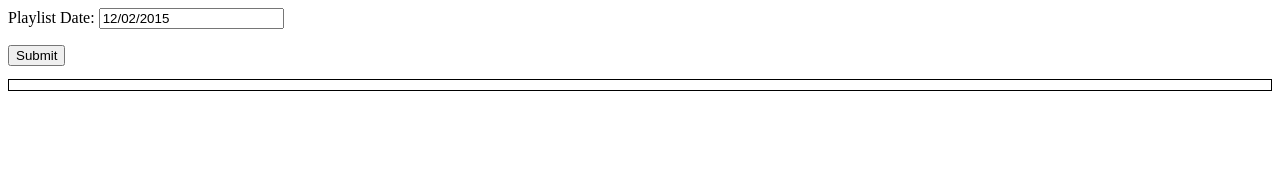
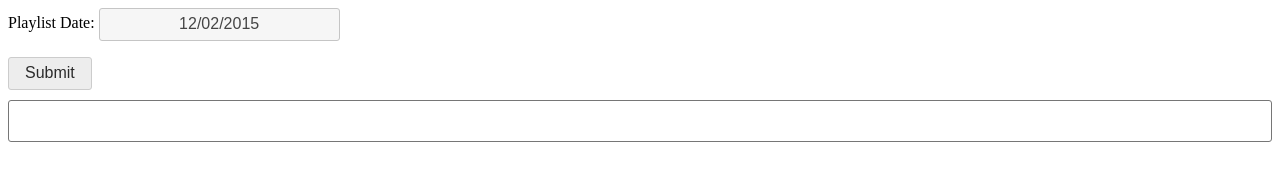
Before and after one commit to pwalkr/wfmt-playlist-generator, a plain HTML site: page index.html in a window 1280 px wide. Both pictures are taken after a click on the button "Submit". Drawn offline with nearby package versions, Linux system fonts and the light colour scheme; no server answers.

Commit message:
index|main: unix line-endings, lots of cleanup

```diff
--- a/index.html
+++ b/index.html
@@ -4,14 +4,24 @@
 <link rel="stylesheet" href="https://ajax.googleapis.com/ajax/libs/jqueryui/1.11.4/themes/smoothness/jquery-ui.css">
 <script src="https://ajax.googleapis.com/ajax/libs/jqueryui/1.11.4/jquery-ui.min.js"></script>
 <script src="main.js"></script>
+<style>
+	textarea{
+		margin-top: 10px;
+		display: block;
+		width: 100%;
+		padding: 5px;
+		resize: none;
+		overflow-y: hidden; /* set by javascript */
+	}
+</style>
 </head>
 <body>
 
 <p>Playlist Date: <input type="text" id="datepicker" placeholder="Select a date"></p>
 
-<button onclick="submit()">Submit</button>
+<button>Submit</button>
 
-<pre style="border: 1px solid black; padding: 5px" id="playlist"></pre>
+<textarea readonly id="playlist"></textarea>
 
 </body>
 </html>
--- a/main.js
+++ b/main.js
@@ -41,8 +41,6 @@ function extractHour (playlist, remoteHour, localHour) {
 			extract.push(playlist[x]);
 		}
 	}
-	console.log("Extracted");
-	console.log(extract);
 	return extract
 }
 
@@ -62,8 +60,6 @@ function parseList (playlist, date) {
 			localList = localList.concat(extractHour(playlist, 7, 22));
 			localList = localList.concat(extractHour(playlist, 8, 23));
 	}
-	console.log("Local list:");
-	console.log(localList);
 	return localList;
 }
 
@@ -80,6 +76,7 @@ function getDateStr (date) {
 }
 
 function printList (playlist) {
+	var textarea = document.getElementById('playlist');
 	var preStr = "Date\tTime\tTitle\n";
 	for (var x = 0; x < playlist.length; x++) {
 		preStr += getDateStr(playlist[x].time);
@@ -87,36 +84,47 @@ function printList (playlist) {
 		preStr += '\t' + playlist[x].name;
 		preStr += '\n';
 	}
-	$('#playlist').text(preStr);
+	textarea.innerText = preStr;
+	textarea.style.height = "";
+	textarea.style.height = textarea.scrollHeight + "px";
+}
+
+function fetchPlaylist(date, callback) {
+	var importList;
+	var playlist = [];
+	var baseUrl="https://api.composer.nprstations.org/v1/widget/55913d0c8fa46b530f88384b/playlist"
+	var datestamp = date.getFullYear() + '-' + zeroPad(date.getMonth()+1, 2) + '-' + zeroPad(date.getDate(), 2);
+	$.get(baseUrl, {datestamp:datestamp}, function (res) {
+		importList = res.playlist[0].playlist
+		for (var x = 0; x < importList.length; x++) {
+			playlist.push(wfmtToSong(importList[x]));
+		}
+		callback(playlist);
+	});
 }
 
 function submit() {
-	var wfmt_playlist;
-	var baseUrl="https://api.composer.nprstations.org/v1/widget/55913d0c8fa46b530f88384b/playlist"
-	var pdate = $("#datepicker").val();
-	var splitdate = pdate.split('/');
-	var datestamp;
+	var pickerDate = $("#datepicker").val();
+	var splitDate = pickerDate.split('/');
+	var date;
 
-	if (splitdate.length < 3) {
+	if (splitDate.length < 3) {
 		alert("Please enter a valid date");
 		return;
 	}
-	datestamp = splitdate[2] + '-' + splitdate[0] + '-' + splitdate[1];
 
-	$.get(baseUrl, {datestamp:datestamp}, function (res) {
-		var importList = res.playlist[0].playlist
-		var playlist = [];
-		for (var x = 0; x < importList.length; x++) {
-			playlist.push(wfmtToSong(importList[x]));
-		}
-		console.log(playlist);
-		var localList = parseList(playlist, new Date(splitdate[2], parseInt(splitdate[0])-1, splitdate[1]));
+	date = new Date(splitDate[2], parseInt(splitDate[0])-1, splitDate[1]);
+	fetchPlaylist(date, function (playlist) {
+		var localList = parseList(playlist, date);
 		printList(localList);
 	});
 }
 $(document).ready(function main () {
+	var date = new Date();
+	$("#datepicker").val((date.getMonth()+1) + '/' + zeroPad(date.getDate(), 2) + '/' + date.getFullYear());
+
 	$("#datepicker").datepicker();
-	//var baseUrl="https://api.composer.nprstations.org/v1/widget/55913d0c8fa46b530f88384b/playlist?t=1449017160141&prog_id=55918f8833f3e8d54ee26252&datestamp=2015-12-01";
-	var nowDate = new Date();
-	$("#datepicker").val((nowDate.getMonth()+1) + '/' + zeroPad(nowDate.getDate(), 2) + '/' + nowDate.getFullYear());
+	$("input").button();
+	$("button").button().click(submit);
+	$("textarea").addClass("ui-corner-all");
 });
```
